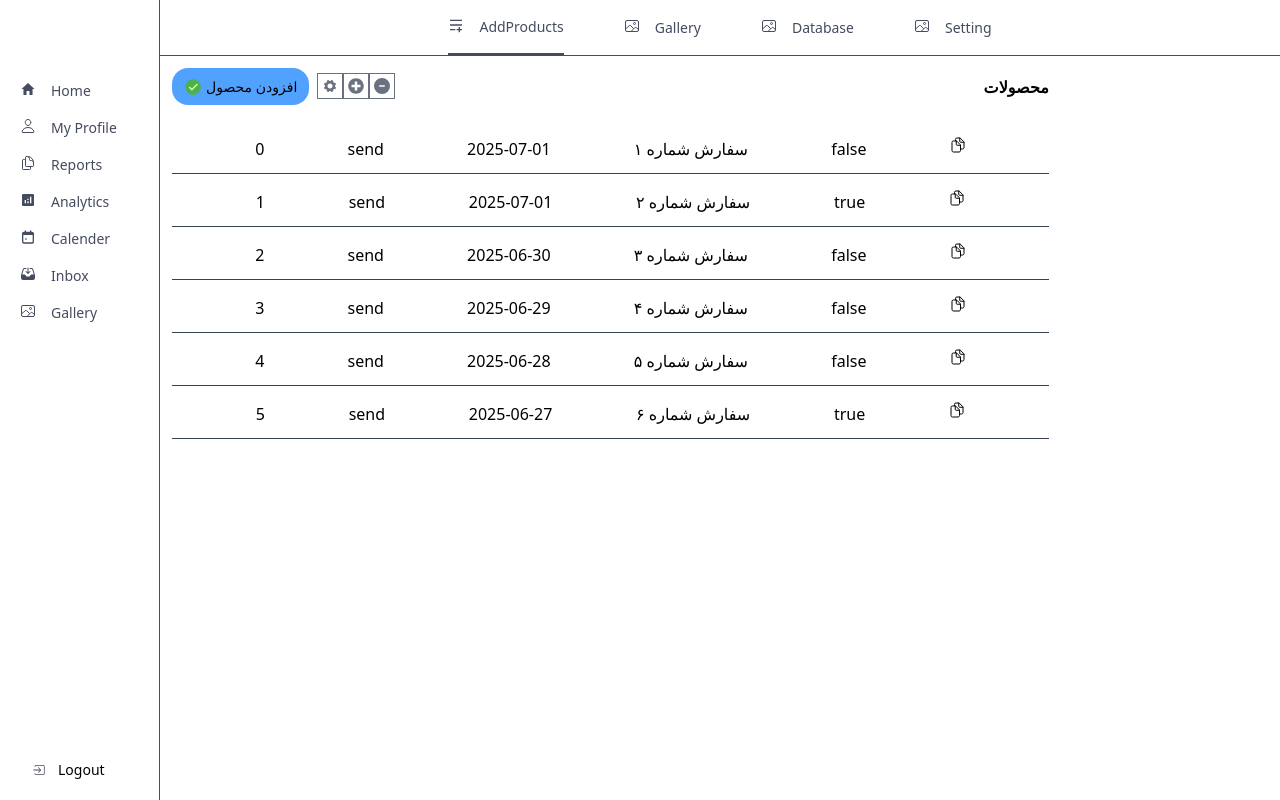
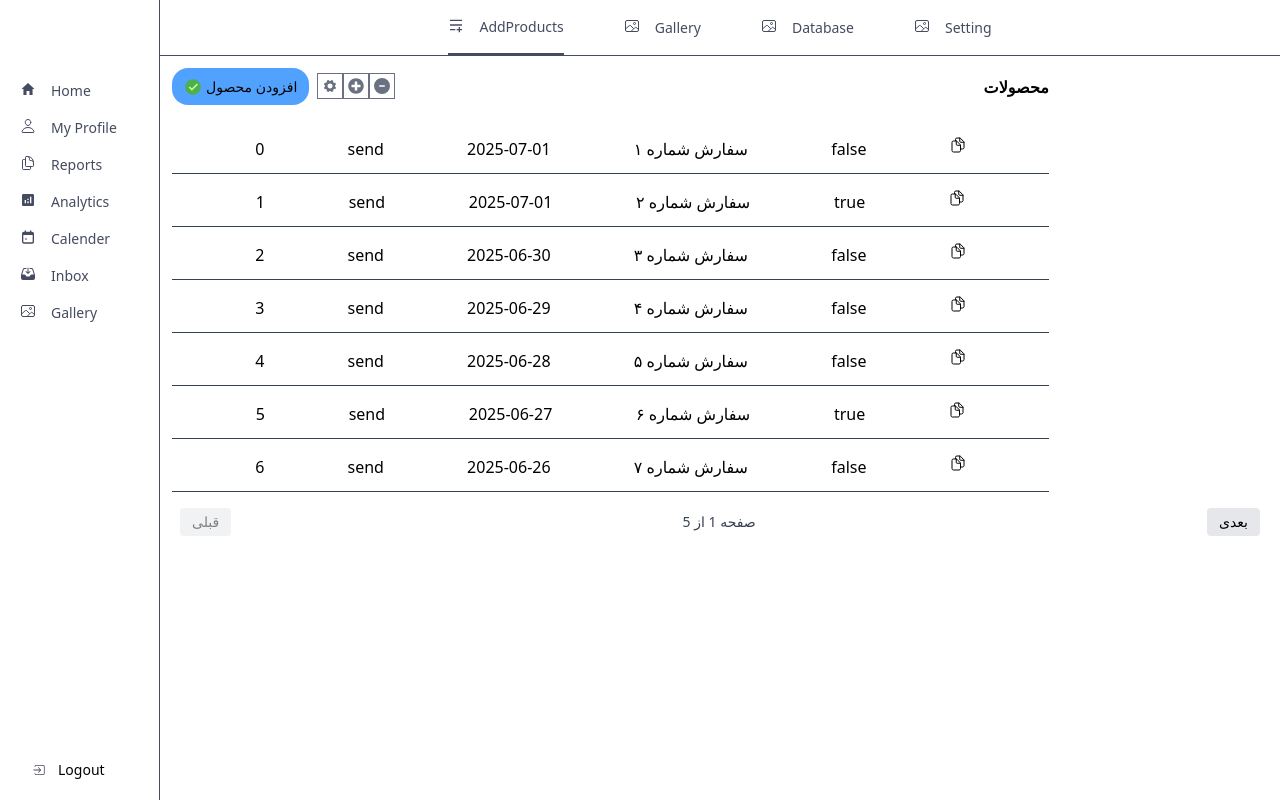
Before and after one commit to m-ghiasi/dashboard-kit, a React (Vite) app: page /AddProducts in a window 1280 px wide. Built offline with nearby package versions, Linux system fonts and the light colour scheme.

Commit message:
pageination

```diff
--- a/src/components/basic/Button/index.tsx
+++ b/src/components/basic/Button/index.tsx
@@ -5,14 +5,18 @@ type ButtonType = {
   className?: string;
   onclick: (event: React.MouseEvent<HTMLButtonElement>) => void;
   children?: ReactNode;
+  disabled?: boolean;
 };
 export default function Button(props: ButtonType) {
-  const { label, className, onclick, children } = props;
+  const { label, className, onclick, children ,disabled} = props;
   return (
-    <button onClick={onclick} className={`flex gap-1 px-3 items-center cursor-pointer ${className} text-[14px]`}>
+    <button
+      onClick={onclick}
+      className={`flex gap-1 px-3 items-center cursor-pointer ${className} text-[14px]`}
+      disabled={disabled}
+    >
       {children}
       {label}
-
     </button>
   );
 }
--- a/src/components/layouts/pageination/index.tsx
+++ b/src/components/layouts/pageination/index.tsx
@@ -1,43 +1,39 @@
+import Button from "../../basic/Button";
 
-
-type PaginationProps = {
+type PaginationType = {
   currentPage: number;
   totalPages: number;
   onNext: () => void;
   onPrev: () => void;
 };
 
-export default function Pagination({
-  currentPage,
-  totalPages,
-  onNext,
-  onPrev,
-}: PaginationProps) {
+export default function Pagination(props: PaginationType) {
+  const { currentPage, totalPages, onNext, onPrev } = props;
   return (
     <div className="flex justify-between items-center mt-4 px-2">
-      <button
-        onClick={onPrev}
+      <Button
+        onclick={onPrev}
         disabled={currentPage === 1}
         className={`px-3 py-1 rounded bg-gray-200 text-sm ${
           currentPage === 1 ? "opacity-50 cursor-not-allowed" : ""
         }`}
       >
         قبلی
-      </button>
+      </Button>
 
       <span className="text-sm text-gray-700">
         صفحه {currentPage} از {totalPages}
       </span>
 
-      <button
-        onClick={onNext}
+      <Button
+        onclick={onNext}
         disabled={currentPage === totalPages}
         className={`px-3 py-1 rounded bg-gray-200 text-sm ${
           currentPage === totalPages ? "opacity-50 cursor-not-allowed" : ""
         }`}
       >
         بعدی
-      </button>
+      </Button>
     </div>
   );
 }
--- a/src/data/products.ts
+++ b/src/data/products.ts
@@ -14,28 +14,28 @@ export const orders: Order[] = [
   { id: 4, title: "سفارش شماره ۴", number: "A-1004", date: "2025-06-29", status: false, icon: "💳" },
   { id: 5, title: "سفارش شماره ۵", number: "A-1005", date: "2025-06-28", status: false, icon: "🚚" },
   { id: 6, title: "سفارش شماره ۶", number: "A-1006", date: "2025-06-27", status: true, icon: "✅" },
-  // { id: 7, title: "سفارش شماره ۷", number: "A-1007", date: "2025-06-26", status: false, icon: "📦" },
-  // { id: 8, title: "سفارش شماره ۸", number: "A-1008", date: "2025-06-25", status: false, icon: "❌" },
-  // { id: 9, title: "سفارش شماره ۹", number: "A-1009", date: "2025-06-24", status: true, icon: "✅" },
-  // { id: 10, title: "سفارش شماره ۱۰", number: "A-1010", date: "2025-06-23", status: false, icon: "📦" },
-  // { id: 11, title: "سفارش شماره ۱۱", number: "A-1011", date: "2025-06-22", status: false, icon: "💳" },
-  // { id: 12, title: "سفارش شماره ۱۲", number: "A-1012", date: "2025-06-21", status: false, icon: "🚚" },
-  // { id: 13, title: "سفارش شماره ۱۳", number: "A-1013", date: "2025-06-20", status: false, icon: "❌" },
-  // { id: 14, title: "سفارش شماره ۱۴", number: "A-1014", date: "2025-06-19", status: true, icon: "✅" },
-  // { id: 15, title: "سفارش شماره ۱۵", number: "A-1015", date: "2025-06-18", status: false, icon: "📦" },
-  // { id: 16, title: "سفارش شماره ۱۶", number: "A-1016", date: "2025-06-17", status: false, icon: "💳" },
-  // { id: 17, title: "سفارش شماره ۱۷", number: "A-1017", date: "2025-06-16", status: false, icon: "🚚" },
-  // { id: 18, title: "سفارش شماره ۱۸", number: "A-1018", date: "2025-06-15", status: true, icon: "✅" },
-  // { id: 19, title: "سفارش شماره ۱۹", number: "A-1019", date: "2025-06-14", status: false, icon: "❌" },
-  // { id: 20, title: "سفارش شماره ۲۰", number: "A-1020", date: "2025-06-13", status: false, icon: "📦" },
-  // { id: 21, title: "سفارش شماره ۲۱", number: "A-1021", date: "2025-06-12", status: true, icon: "✅" },
-  // { id: 22, title: "سفارش شماره ۲۲", number: "A-1022", date: "2025-06-11", status: false, icon: "🚚" },
-  // { id: 23, title: "سفارش شماره ۲۳", number: "A-1023", date: "2025-06-10", status: false, icon: "💳" },
-  // { id: 24, title: "سفارش شماره ۲۴", number: "A-1024", date: "2025-06-09", status: false, icon: "❌" },
-  // { id: 25, title: "سفارش شماره ۲۵", number: "A-1025", date: "2025-06-08", status: false, icon: "📦" },
-  // { id: 26, title: "سفارش شماره ۲۶", number: "A-1026", date: "2025-06-07", status: true, icon: "✅" },
-  // { id: 27, title: "سفارش شماره ۲۷", number: "A-1027", date: "2025-06-06", status: false, icon: "🚚" },
-  // { id: 28, title: "سفارش شماره ۲۸", number: "A-1028", date: "2025-06-05", status: false, icon: "📦" },
-  // { id: 29, title: "سفارش شماره ۲۹", number: "A-1029", date: "2025-06-04", status: false, icon: "💳" },
-  // { id: 30, title: "سفارش شماره ۳۰", number: "A-1030", date: "2025-06-03", status: false, icon: "❌" }
+  { id: 7, title: "سفارش شماره ۷", number: "A-1007", date: "2025-06-26", status: false, icon: "📦" },
+  { id: 8, title: "سفارش شماره ۸", number: "A-1008", date: "2025-06-25", status: false, icon: "❌" },
+  { id: 9, title: "سفارش شماره ۹", number: "A-1009", date: "2025-06-24", status: true, icon: "✅" },
+  { id: 10, title: "سفارش شماره ۱۰", number: "A-1010", date: "2025-06-23", status: false, icon: "📦" },
+  { id: 11, title: "سفارش شماره ۱۱", number: "A-1011", date: "2025-06-22", status: false, icon: "💳" },
+  { id: 12, title: "سفارش شماره ۱۲", number: "A-1012", date: "2025-06-21", status: false, icon: "🚚" },
+  { id: 13, title: "سفارش شماره ۱۳", number: "A-1013", date: "2025-06-20", status: false, icon: "❌" },
+  { id: 14, title: "سفارش شماره ۱۴", number: "A-1014", date: "2025-06-19", status: true, icon: "✅" },
+  { id: 15, title: "سفارش شماره ۱۵", number: "A-1015", date: "2025-06-18", status: false, icon: "📦" },
+  { id: 16, title: "سفارش شماره ۱۶", number: "A-1016", date: "2025-06-17", status: false, icon: "💳" },
+  { id: 17, title: "سفارش شماره ۱۷", number: "A-1017", date: "2025-06-16", status: false, icon: "🚚" },
+  { id: 18, title: "سفارش شماره ۱۸", number: "A-1018", date: "2025-06-15", status: true, icon: "✅" },
+  { id: 19, title: "سفارش شماره ۱۹", number: "A-1019", date: "2025-06-14", status: false, icon: "❌" },
+  { id: 20, title: "سفارش شماره ۲۰", number: "A-1020", date: "2025-06-13", status: false, icon: "📦" },
+  { id: 21, title: "سفارش شماره ۲۱", number: "A-1021", date: "2025-06-12", status: true, icon: "✅" },
+  { id: 22, title: "سفارش شماره ۲۲", number: "A-1022", date: "2025-06-11", status: false, icon: "🚚" },
+  { id: 23, title: "سفارش شماره ۲۳", number: "A-1023", date: "2025-06-10", status: false, icon: "💳" },
+  { id: 24, title: "سفارش شماره ۲۴", number: "A-1024", date: "2025-06-09", status: false, icon: "❌" },
+  { id: 25, title: "سفارش شماره ۲۵", number: "A-1025", date: "2025-06-08", status: false, icon: "📦" },
+  { id: 26, title: "سفارش شماره ۲۶", number: "A-1026", date: "2025-06-07", status: true, icon: "✅" },
+  { id: 27, title: "سفارش شماره ۲۷", number: "A-1027", date: "2025-06-06", status: false, icon: "🚚" },
+  { id: 28, title: "سفارش شماره ۲۸", number: "A-1028", date: "2025-06-05", status: false, icon: "📦" },
+  { id: 29, title: "سفارش شماره ۲۹", number: "A-1029", date: "2025-06-04", status: false, icon: "💳" },
+  { id: 30, title: "سفارش شماره ۳۰", number: "A-1030", date: "2025-06-03", status: false, icon: "❌" }
 ];
--- a/src/pages/AddProducts/index.tsx
+++ b/src/pages/AddProducts/index.tsx
@@ -1,21 +1,41 @@
 import { useState } from "react";
 import Card from "../../components/basic/Card";
 import Tab from "../../components/layouts/Tabs";
-import {orders} from "../../data/products"
+import { orders } from "../../data/products";
 import Modal from "../../components/basic/Modal";
 import Button from "../../components/basic/Button";
+import Pagination from "../../components/layouts/pageination";
 
-export default function AddProducts(){
+export default function AddProducts() {
   const [show, setShow] = useState(false);
+
+  // pagination data
+
+  const [currentPage, setCurrentPage]= useState(1);
+  const itemPerPage = 7;
+  const startIndex= (currentPage - 1)* itemPerPage;
+  const endIndex = startIndex + itemPerPage;
+
+  const currentItems = orders.slice(startIndex, endIndex)
+  const totalPages = Math.ceil(orders.length / itemPerPage)
+    const goToNext = () => {
+    if (currentPage < totalPages) setCurrentPage(currentPage + 1);
+  };
+
+  const goToPrev = () => {
+    if (currentPage > 1) setCurrentPage(currentPage - 1);
+  };
+
+
   const handelModal = () => {
     setShow(true);
   };
   const handelClose = () => {
     setShow(false);
   };
-    return(
+  return (
     <div className="m-3 overflow-hidden">
-        <Tab handelModal={handelModal}/>
+      <Tab handelModal={handelModal} />
       {show ? (
         <Modal divClassName="w-[400px] " WrapperClassName="w-[400px]">
           <Button label={"close"} onclick={handelClose} />
@@ -23,8 +43,7 @@ export default function AddProducts(){
         </Modal>
       ) : null}
       <div className="flex flex-col  gap-1 ">
-
-           {orders.map((item, index)=>(
+        {currentItems.map((item, index) => (
           <Card
             key={item.id}
             icon={item.icon}
@@ -32,11 +51,15 @@ export default function AddProducts(){
             status={item.status}
             title={item.title}
             date={item.date}
-
           />
         ))}
+      </div>
 
+      <Pagination
+      currentPage={currentPage}
+      onNext={goToNext}
+      onPrev={goToPrev}
+      totalPages={totalPages}/>
     </div>
-      </div>
-    )
+  );
 }
```
Lines whose indentation alone changed are shown as unchanged.
